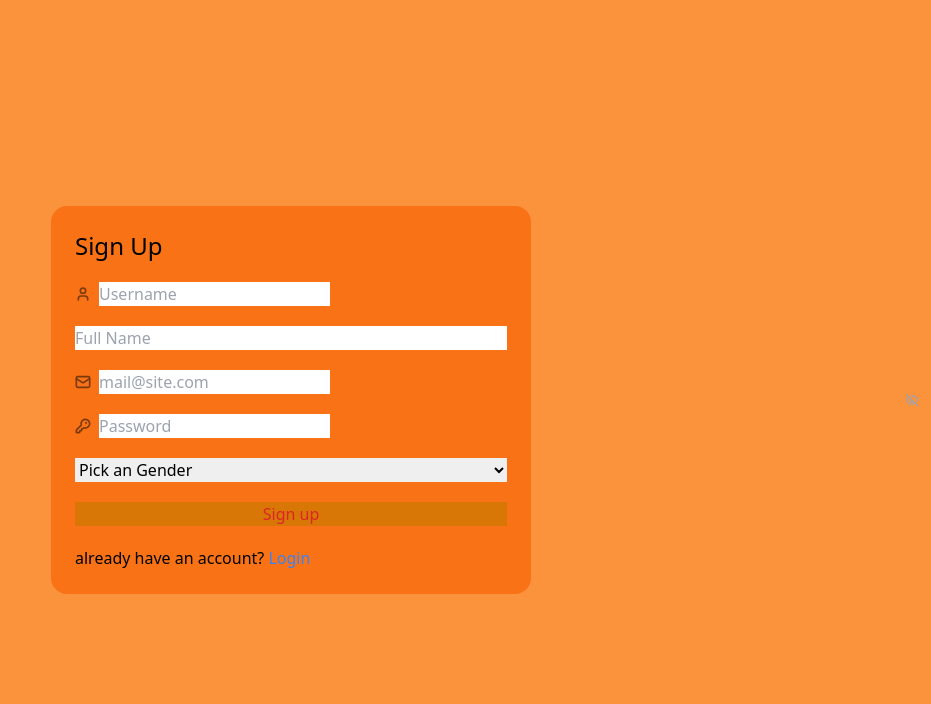
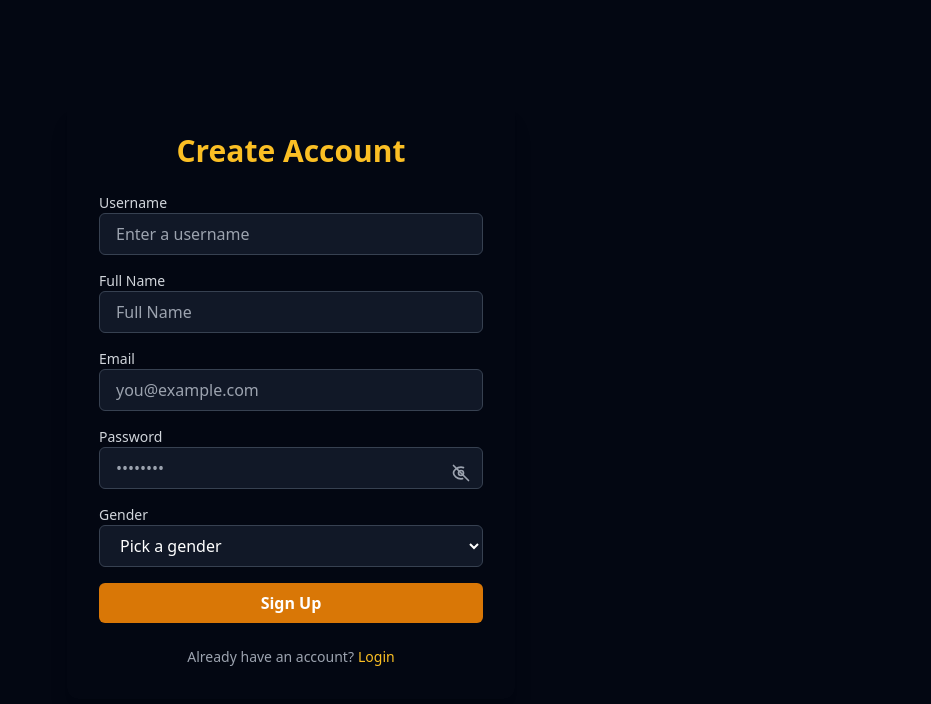
Before and after one commit to DennyBarot/chat-app, a React (Vite) app in the folder client/: page /signup in a window 1280 px wide. Shown: the top 704 px of the page, without its empty margins (349-1280 px from the left). Built offline with nearby package versions, Linux system fonts and the light colour scheme; no server answers.

Commit message:
Update Signup.jsx

```diff
--- a/client/src/pages/authentication/Signup.jsx
+++ b/client/src/pages/authentication/Signup.jsx
@@ -1,7 +1,6 @@
 import React, { useEffect, useState } from 'react';
 import { Link, useNavigate } from "react-router-dom";
 import { registerUserThunk } from '../../store/slice/user/user.thunk';
-
 import { useDispatch, useSelector } from 'react-redux';
 import { toast } from "react-hot-toast";
 
@@ -9,6 +8,7 @@ const Signup = () => {
   const dispatch = useDispatch();
   const navigate = useNavigate();
   const { isAuthenticated } = useSelector((state) => state.userReducer);
+
   const [signupData, setSignupData] = useState({
     username: '',
     fullName: '',
@@ -17,107 +17,145 @@ const Signup = () => {
     gender: '',
   });
 
+  const [isPasswordVisible, setIsPasswordVisible] = useState(false);
+
   useEffect(() => {
-    // Redirect authenticated users away from signup page
     if (isAuthenticated) {
       navigate("/", { replace: true });
     }
   }, [isAuthenticated, navigate]);
 
-  const [isPasswordVisible, setIsPasswordVisible] = useState(false);
+  const handleInputChange = (e) => {
+    setSignupData(prev => ({
+      ...prev,
+      [e.target.name]: e.target.value
+    }));
+  };
 
   const togglePasswordVisibility = () => {
     setIsPasswordVisible(prev => !prev);
   };
 
-  const handleInputChange = (e) => {
-    setSignupData((prev) => ({
-      ...prev,
-      [e.target.name]: e.target.value
-    }));
-  };
-
   const handleSignup = async () => {
-    console.log("Signup function called");
-    console.log("Signup data:", signupData);
-
     if (!signupData.fullName || !signupData.username || !signupData.email || !signupData.password || !signupData.gender) {
       return toast.error("All fields are required.");
     }
 
     const response = await dispatch(registerUserThunk(signupData));
-    // console.log("Response from dispatch:", response);
-    // console.log("Response from signup:", response);
-    // console.log("Response:", response);
     if (response?.payload?.success) {
-      // toast.success("Account created successfully! Please login with email and password");
-      // navigate("/login");
+      toast.success("Account created! Please log in.");
+      navigate("/login");
+    } else {
+      toast.error(response?.payload || "Signup failed.");
     }
   };
 
   return (
-    <div className='flex justify-center place-items-center p-6 h-screen bg-orange-400'>
-      <div className='max-w-[30rem] w-full flex flex-col place-item-center gap-5 bg-orange-500 p-6 rounded-2xl'>
-        <h2 className="text-2xl ">Sign Up </h2>
+    <div className="min-h-screen flex items-center justify-center bg-gray-950 px-4">
+      <div className="w-full max-w-md bg-gray-850 p-8 rounded-xl shadow-xl space-y-6 text-white">
+        <h2 className="text-3xl font-semibold text-center text-amber-400">Create Account</h2>
 
-        <label className="input validator input-bordered flex items-center gap-2 w-full ">
-          <svg className="h-[1em] opacity-50" xmlns="http://www.w3.org/2000/svg" viewBox="0 0 24 24">
-            <g strokeLinejoin="round" strokeLinecap="round" strokeWidth="2.5" fill="none" stroke="currentColor">
-              <path d="M19 21v-2a4 4 0 0 0-4-4H9a4 4 0 0 0-4 4v2"></path>
-              <circle cx="12" cy="7" r="4"></circle>
-            </g>
-          </svg>
-          <input type="input" required placeholder="Username" pattern="[A-Za-z][A-Za-z0-9\-]*" minLength="3" maxLength="30" onChange={handleInputChange} title="Only letters, numbers or dash" name='username' />
-        </label>
-        <input type="text" placeholder="Full Name" className="FullName input input-bordered flex items-center gap-2 w-full" required name='fullName' onChange={handleInputChange} />
+        <div className="space-y-4">
+          <div>
+            <label className="block text-sm font-medium text-gray-300">Username</label>
+            <input
+              type="text"
+              name="username"
+              placeholder="Enter a username"
+              pattern="[A-Za-z][A-Za-z0-9\-]*"
+              minLength="3"
+              maxLength="30"
+              required
+              onChange={handleInputChange}
+              className="w-full px-4 py-2 bg-gray-900 border border-gray-700 text-white rounded-md focus:ring-2 focus:ring-amber-500 focus:outline-none"
+            />
+          </div>
 
+          <div>
+            <label className="block text-sm font-medium text-gray-300">Full Name</label>
+            <input
+              type="text"
+              name="fullName"
+              placeholder="Full Name"
+              required
+              onChange={handleInputChange}
+              className="w-full px-4 py-2 bg-gray-900 border border-gray-700 text-white rounded-md focus:ring-2 focus:ring-amber-500 focus:outline-none"
+            />
+          </div>
 
-        <label className="input validator input-bordered flex items-center gap-2 w-full ">
-          <svg className="h-[1em] opacity-50" xmlns="http://www.w3.org/2000/svg" viewBox="0 0 24 24">
-            <g strokeLinejoin="round" strokeLinecap="round" strokeWidth="2.5" fill="none" stroke="currentColor">
-              <rect width="20" height="16" x="2" y="4" rx="2"></rect>
-              <path d="m22 7-8.97 5.7a1.94 1.94 0 0 1-2.06 0L2 7"></path>
-            </g>
-          </svg>
-          <input type="email" placeholder="mail@site.com" onChange={handleInputChange} name='email' required />
-        </label>
+          <div>
+            <label className="block text-sm font-medium text-gray-300">Email</label>
+            <input
+              type="email"
+              name="email"
+              placeholder="you@example.com"
+              required
+              onChange={handleInputChange}
+              className="w-full px-4 py-2 bg-gray-900 border border-gray-700 text-white rounded-md focus:ring-2 focus:ring-amber-500 focus:outline-none"
+            />
+          </div>
 
-        <label className="input validator input-bordered flex items-center gap-2 w-full">
-          <svg className="h-[1em] opacity-50" xmlns="http://www.w3.org/2000/svg" viewBox="0 0 24 24">
-            <g strokeLinejoin="round" strokeLinecap="round" strokeWidth="2.5" fill="none" stroke="currentColor">
-              <path d="M2.586 17.414A2 2 0 0 0 2 18.828V21a1 1 0 0 0 1 1h3a1 1 0 0 0 1-1v-1a1 1 0 0 1 1-1h1a1 1 0 0 0 1-1v-1a1 1 0 0 1 1-1h.172a2 2 0 0 0 1.414-.586l.814-.814a6.5 6.5 0 1 0-4-4z"></path>
-              <circle cx="16.5" cy="7.5" r=".5" fill="currentColor"></circle>
-            </g>
-          </svg>
-          <button type="button" onClick={togglePasswordVisibility} className="absolute inset-y-0 end-0 flex items-center z-20 px-3 cursor-pointer text-gray-400 rounded-e-md focus:outline-hidden focus:text-blue-600 dark:text-neutral-600 dark:focus:text-blue-500">
-            <svg className="shrink-0 size-3.5" width="24" height="24" viewBox="0 0 24 24" fill="none" stroke="currentColor" strokeWidth="2" strokeLinecap="round" strokeLinejoin="round">
-              <path className={isPasswordVisible ? "hidden" : "hs-password-active:hidden"} d="M9.88 9.88a3 3 0 1 0 4.24 4.24"></path>
-              <path className={isPasswordVisible ? "hidden" : "hs-password-active:hidden"} d="M10.73 5.08A10.43 10.43 0 0 1 12 5c7 0 10 7 10 7a13.16 13.16 0 0 1-1.67 2.68"></path>
-              <path className={isPasswordVisible ? "hidden" : "hs-password-active:hidden"} d="M6.61 6.61A13.526 13.526 0 0 0 2 12s3 7 10 7a9.74 9.74 0 0 0 5.39-1.61"></path>
-              <line className={isPasswordVisible ? "hidden" : "hs-password-active:hidden"} x1="2" x2="22" y1="2" y2="22"></line>
-              <path className={isPasswordVisible ? "hs-password-active:block" : "hidden"} d="M2 12s3-7 10-7 10 7 10 7-3 7-10 7-10-7-10-7Z"></path>
-              <circle className={isPasswordVisible ? "hs-password-active:block" : "hidden"} cx="12" cy="12" r="3"></circle>
-            </svg>
+          <div className="relative">
+            <label className="block text-sm font-medium text-gray-300">Password</label>
+            <input
+              type={isPasswordVisible ? "text" : "password"}
+              name="password"
+              placeholder="••••••••"
+              required
+              onChange={handleInputChange}
+              className="w-full px-4 py-2 bg-gray-900 border border-gray-700 text-white rounded-md focus:ring-2 focus:ring-amber-500 focus:outline-none"
+            />
+            <button
+              type="button"
+              onClick={togglePasswordVisibility}
+              className="absolute top-[2.25rem] right-3 text-gray-400 hover:text-amber-400"
+            >
+              {isPasswordVisible ? (
+                <svg xmlns="http://www.w3.org/2000/svg" className="h-5 w-5" viewBox="0 0 24 24" stroke="currentColor" fill="none" strokeWidth="2">
+                  <path strokeLinecap="round" strokeLinejoin="round" d="M15 12a3 3 0 11-6 0 3 3 0 016 0z" />
+                  <path strokeLinecap="round" strokeLinejoin="round" d="M2.458 12C3.732 7.943 7.523 5 12 5c4.478 0 8.268 2.943 9.542 7-1.274 4.057-5.064 7-9.542 7-4.477 0-8.268-2.943-9.542-7z" />
+                </svg>
+              ) : (
+                <svg xmlns="http://www.w3.org/2000/svg" className="h-5 w-5" viewBox="0 0 24 24" stroke="currentColor" fill="none" strokeWidth="2">
+                  <path strokeLinecap="round" strokeLinejoin="round" d="M13.875 18.825A10.05 10.05 0 0112 19c-5 0-9-4-9-7s4-7 9-7c1.054 0 2.065.18 3 .508M15 12a3 3 0 11-6 0 3 3 0 016 0z" />
+                  <path strokeLinecap="round" strokeLinejoin="round" d="M3 3l18 18" />
+                </svg>
+              )}
+            </button>
+          </div>
+
+          <div>
+            <label className="block text-sm font-medium text-gray-300">Gender</label>
+            <select
+              name="gender"
+              required
+              onChange={handleInputChange}
+              defaultValue=""
+              className="w-full px-4 py-2 bg-gray-900 border border-gray-700 text-white rounded-md focus:ring-2 focus:ring-amber-500 focus:outline-none"
+            >
+              <option value="" disabled>Pick a gender</option>
+              <option>Male</option>
+              <option>Female</option>
+            </select>
+          </div>
+
+          <button
+            onClick={handleSignup}
+            className="w-full py-2 px-4 bg-amber-600 hover:bg-amber-700 text-white font-semibold rounded-md transition duration-200"
+          >
+            Sign Up
           </button>
-          <input type={isPasswordVisible ? "text" : "password"} name='password' required placeholder="Password" onChange={handleInputChange} />
-        </label>
+        </div>
 
-
-        <select defaultValue="Pick an Gender" name='gender' onChange={handleInputChange} className="gender select select-warning w-full">
-
-          <option disabled={true}>Pick an Gender </option>
-          <option>Male</option>
-          <option>Female</option>
-        </select>
-
-        <button className="btn btn-soft btn-error bg-amber-600 text-red-600" onClick={handleSignup}>Sign up</button>
-
-        <p>
-          already have an account?<Link to="/login" className='text-blue-500'> Login</Link>
-        </p>
+        <div className="text-sm text-center text-gray-400">
+          Already have an account?
+          <Link to="/login" className="text-amber-400 hover:underline ml-1">
+            Login
+          </Link>
+        </div>
       </div>
     </div>
   );
-}
+};
 
 export default Signup;
```
